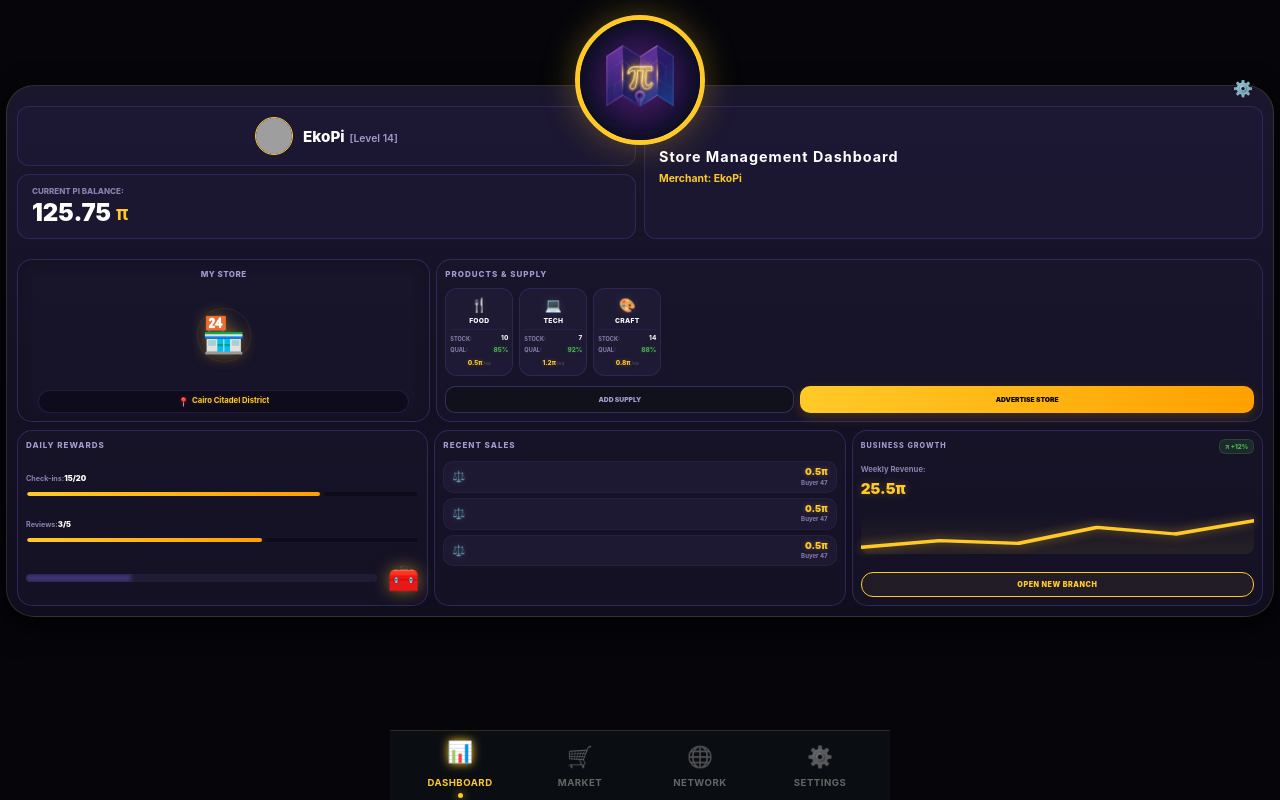
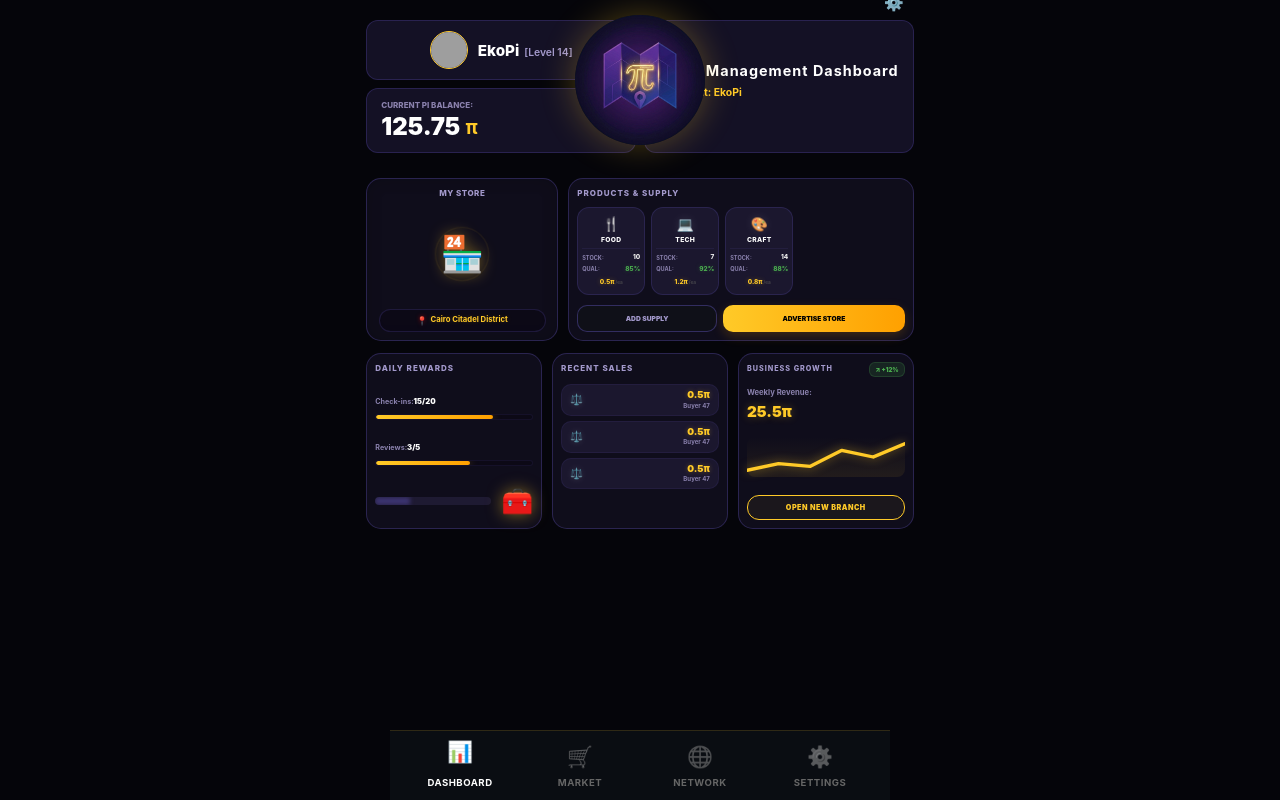
Before and after one commit to Maplypi-Official/maplypi-frontend, a React (Vite) app: page / in a window 1280 px wide. Built offline with nearby package versions, Linux system fonts and the light colour scheme; no server answers; grey boxes are pictures that could not be loaded.

Commit message:
Update Dashboard.css

```diff
--- a/src/components/Layout/Dashboard.css
+++ b/src/components/Layout/Dashboard.css
@@ -1,71 +1,88 @@
 :root {
-  /* تعديل التدرج ليكون بنفسجياً داكناً جداً بدلاً من الرمادي */
-  --maply-purple-gradient: linear-gradient(180deg, #1a162d 0%, #0f0d1e 100%);
-  --digital-gold: #ffca28;
+  --deep-purple-bg: #131129; /* اللون البنفسجي العميق من الصورة */
+  --frame-border: rgba(255, 202, 40, 0.4); /* لون الحدود الذهبية */
 }
 
+/* الخلفية الكلية خلف التطبيق */
 .ts-dashboard-container {
   width: 100%;
-  max-width: 100vw;
   min-height: 100vh;
-  background: #05050a; /* خلفية سوداء عميقة */
-  padding: 85px 6px 100px 6px;
+  background: #05050a;
+  padding: 10px;
+  display: flex;
+  justify-content: center;
+  align-items: flex-start;
   box-sizing: border-box;
   overflow-x: hidden;
 }
 
-.maply-main-card {
-  background: var(--maply-purple-gradient);
-  /* حدود ذهبية خافتة جداً كما في الصورة الأصلية */
-  border: 1px solid rgba(255, 202, 40, 0.15);
-  border-radius: 28px;
-  padding: 10px;
+/* الإطار الموحد الذي يجمع اللوجو والمحتوى */
+.maply-main-frame {
   width: 100%;
-  box-shadow: 0 10px 30px rgba(0, 0, 0, 0.5);
+  max-width: 500px;
+  background: var(--deep-purple-bg);
+  border: 2px solid var(--frame-border);
+  border-radius: 24px;
+  padding: 15px;
+  position: relative;
+  margin-top: 40px; /* توفير مساحة لبروز اللوجو للأعلى */
+  box-shadow: 0 0 40px rgba(0, 0, 0, 0.8);
+}
+
+/* دمج اللوجو (Crown) ليكون جزءاً من الإطار العلوي */
+.top-crown-integration {
+  position: absolute;
+  top: -55px; /* رفعه ليتوسط الفتحة العلوية */
+  left: 50%;
+  transform: translateX(-50%);
+  z-index: 10;
+}
+
+/* تغليف الهيدر لضمان محاذاته مع اللوجو */
+.header-section-wrapper {
+  margin-top: 25px; /* إزاحة المحتوى لأسفل اللوجو قليلاً */
+  width: 100%;
 }
 
 .ts-main-content {
   display: flex;
   flex-direction: column;
-  gap: 8px;
-  margin-top: 10px;
+  gap: 12px;
+  margin-top: 15px;
 }
 
 .flex-row-adaptive {
   display: flex;
-  gap: 6px;
+  gap: 10px;
   width: 100%;
-  align-items: stretch;
 }
 
-.flex-item-store { flex: 1; min-width: 0; }
-.flex-item-products { flex: 2; min-width: 0; }
+.flex-item-store { flex: 1; }
+.flex-item-products { flex: 1.8; }
 
 .grid-bottom-adaptive {
-  display: flex;
-  gap: 6px;
+  display: grid;
+  grid-template-columns: 1fr 1fr 1fr;
+  gap: 10px;
   width: 100%;
-  justify-content: space-between;
-  align-items: stretch;
 }
 
 .adaptive-col {
-  flex: 1;
-  min-width: 0;
   display: flex;
   flex-direction: column;
+  min-width: 0;
 }
 
-/* تم نقل تنسيقات الـ panel لداخل المكونات لضمان خصوصية الألوان */
-
+/* تحسين شاشة التحميل لتطابق الثيم */
 .loading-screen {
   height: 100vh;
   display: flex;
   justify-content: center;
   align-items: center;
-  color: var(--digital-gold);
-  font-size: 0.8rem;
-  background: #0f0d1e;
+  color: #ffca28;
+  background: #0d0b1a;
+  font-weight: bold;
+  letter-spacing: 2px;
 }
 
 * { box-sizing: border-box; }
```
